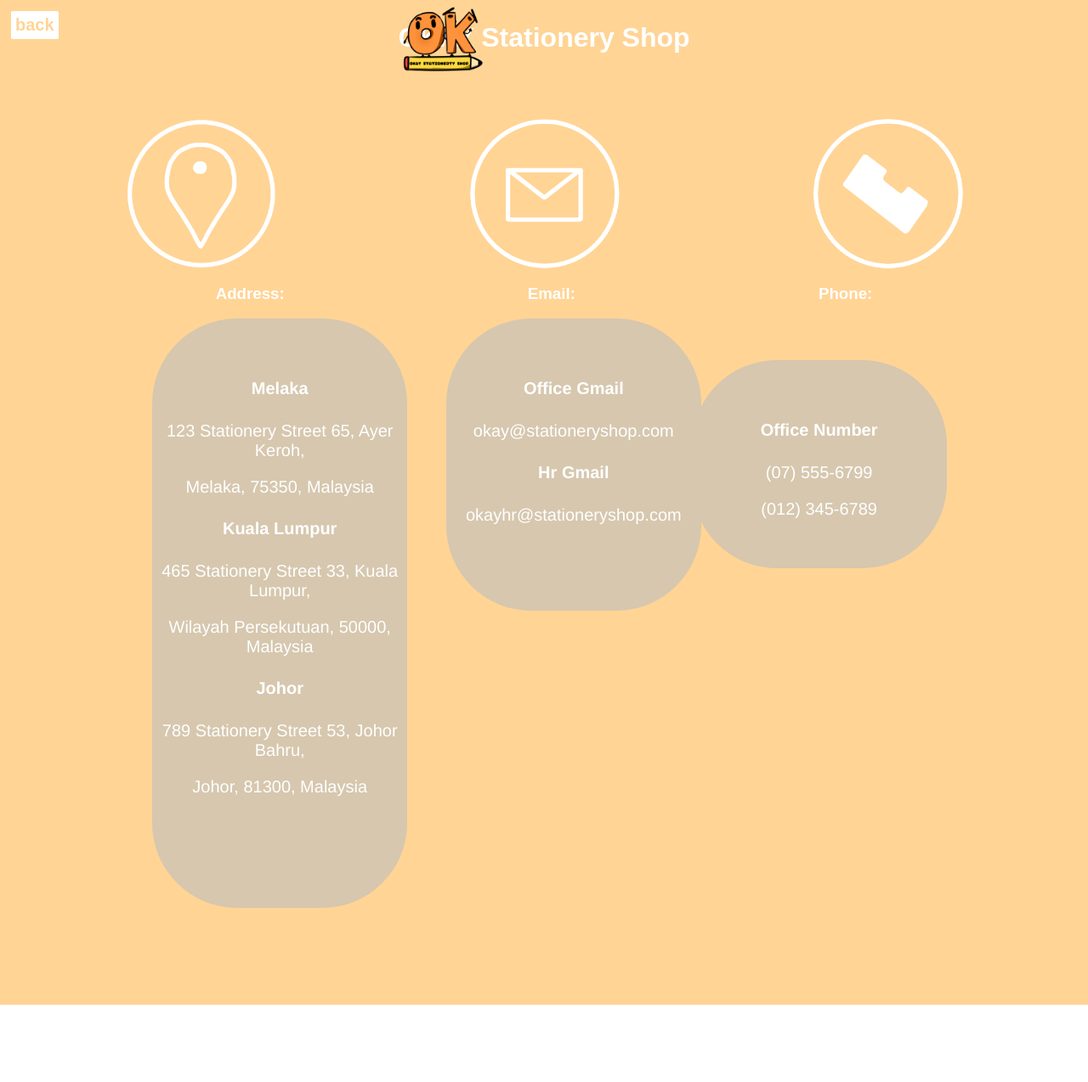
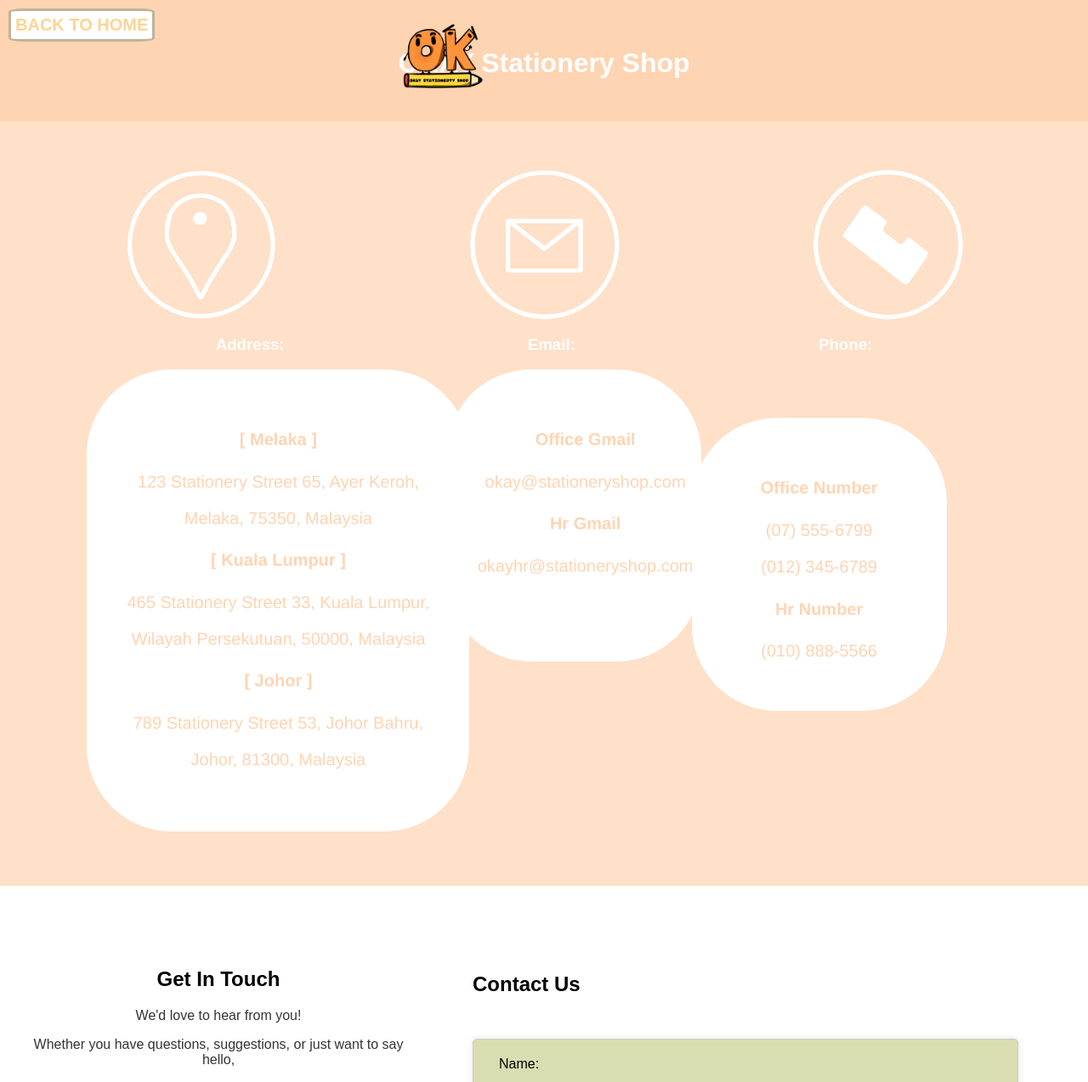
Before and after one commit to CelineKong65/DWP_PROJECT, a PHP site: page /Contact_us/contact_us.html in a window 1280 px wide; the page is wider, and only the part inside the window is pictured. Shown: the top 1274 px of that part at 85% size. Run offline with PHP 8.4, Linux system fonts and the light colour scheme.

Commit message:
almost done

```diff
--- a/About_us/aboutus.html
+++ b/About_us/aboutus.html
@@ -9,12 +9,11 @@
 </head>
 <body>
     <header>
-        <a id="back" href="file:///C:/xampp/htdocs/DWP_PROJECT-2/index.html"><b>BACK</b></a>
+        <a id="back" href="file:///C:/xampp/htdocs/DWP_PROJECT-2/index.html"><b>BACK TO HOME</b></a>
         <h1>
             <img src="logo.png" alt="OKAY Stationery Shop Logo" class="logo">
             ABOUT THE OKAY STATIONERY SHOP
         </h1>
-        <input type="text" name="text" class="input" placeholder="Search" style="margin-left: 50px;">
 
     </header>
 
--- a/Contact_us/contact_us.css
+++ b/Contact_us/contact_us.css
@@ -5,10 +5,11 @@ body {
 }
 
 header {
-    background-color: #FFD495;
-    padding: 20px;
+    background-color: #FFD4B2;
+    padding: 50px;
     text-align: center;
 }
+
 
 #back
 {
@@ -19,18 +20,19 @@ header {
     background-color: #fff;
     font-size: 20px;
     font-family: Arial, Helvetica, sans-serif;
-    border:#FFD495 solid ;
+    border:#BFB29E solid ;
     border-radius: 10%;
     text-decoration: none;
     padding: 5px 5px;
 }
+
 
 .logo
 {
     width: 100px;
     height: 80px;
     position: absolute;
-    top: 5px;
+    top: 25px;
     left: 470px;
 }
 
@@ -45,14 +47,14 @@ header h1 {
 
 .contact-icon {
     flex: 0 1 40%;
-    background-color: #FFD495;
+    background-color: #ffe0c8;
     text-align: center;
-    height: 1100px;
+    height: 900px;
 }
 
 .contact-info1 {
     flex: 0 1 40%;
-    background-color: #FFD495;
+    background-color: #ffe0c8;
     text-align: center;
 }
 
@@ -65,23 +67,27 @@ header h1 {
 
 .section1
 {
-    background: #D6C7AE;
-    color: #fff;
-    width: 300px;
-    height: 650px;
+    background: #fff;
+    color: #FFD4B2;
+    width: 450px;
+    height: 500px;
     border-radius: 100px;
     text-align: center;
     padding-top: 3.5%;
     font-size: 20px;
     font-family: 'Franklin Gothic Medium', 'Arial Narrow', Arial, sans-serif;
-    margin-left: 14%;
+    margin-left: 8%;
     float: left;
+}
+
+.section1 p{
+    color: #FFD4B2;
 }
 
 .section2
 {
-    background: #D6C7AE;
-    color: #fff;
+    background: #fff;
+    color: #FFD4B2;
     width: 300px;
     height: 300px;
     border-radius: 100px;
@@ -93,20 +99,30 @@ header h1 {
 
 }
 
+.section2 p{
+    color: #FFD4B2;
+}
+
+
 .section3{
-    background: #D6C7AE;
-    color: #fff;
+    background: #fff;
+    color: #FFD4B2;
     width: 300px;
-    height: 200px;
+    height: 300px;
     border-radius: 100px;
     text-align: center;
     padding-top: 3.5%;
     font-size: 20px;
     font-family: 'Franklin Gothic Medium', 'Arial Narrow', Arial, sans-serif;
     position: absolute;
-    top: 53%;
+    top: 61.5%;
     right: 13%; /* Adjust as needed */
 }
+
+.section3 p{
+    color: #FFD4B2;
+}
+
 
 
 
--- a/Contact_us/contact_us.html
+++ b/Contact_us/contact_us.html
@@ -12,7 +12,7 @@
 
 
     <header>
-        <a id="back" href="file:///C:/xampp/htdocs/DWP_PROJECT-2/index.html"><b>back</b></a>
+        <a id="back" href="file:///C:/xampp/htdocs/DWP_PROJECT-2/index.html"><b>BACK TO HOME</b></a>
         <img src="logo.png" alt="OKAY Stationery Shop Logo" class="logo">
         <h1>OKAY Stationery Shop</h1>
     </header>
@@ -33,13 +33,13 @@
             </div>
             <br>
             <section class="section1">
-                <h4><b>Melaka</b></h4>
+                <h4><b>[ Melaka ]</b></h4>
                 <p>123 Stationery Street 65, Ayer Keroh, </p>
                 <p>Melaka, 75350, Malaysia</p>
-                <h4><b>Kuala Lumpur</b></h4>
+                <h4><b>[ Kuala Lumpur ]</b></h4>
                 <p>465 Stationery Street 33, Kuala Lumpur,</P>
                 <P>Wilayah Persekutuan, 50000, Malaysia</p>
-                <h4><b>Johor</b></h4>
+                <h4><b>[ Johor ]</b></h4>
                 <p>789 Stationery Street 53, Johor Bahru,</p>
                 <p>Johor, 81300, Malaysia</p>
             </section>
@@ -54,6 +54,8 @@
                 <h4><b>Office Number</b></h4>
                 <p> (07) 555-6799</p>
                 <p> (012) 345-6789</p>
+                <h4><b>Hr Number</b></h4>
+                <p> (010) 888-5566</p>
             </section>
     </section>
 
```
Also changed, not shown: About_us/aboutus.css (+7 -4 lines).
